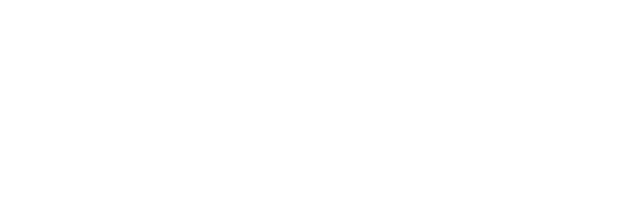
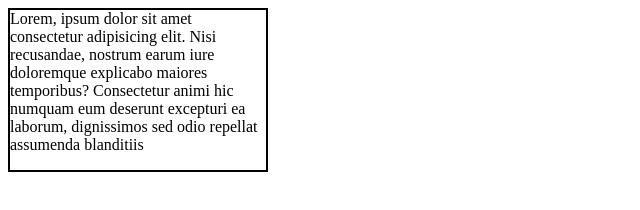
Before and after one commit to Aditya-j101/WebDevelopment, a plain HTML site: page CSS/CSS Overflow/Index.html in a window 1280 px wide. Shown: the whole page, without its empty margins (0-640 px from the left). Drawn offline with Linux system fonts and the light colour scheme.

Commit message:
Overflow Completed

```diff
--- a/CSS/CSS Overflow/Index.html
+++ b/CSS/CSS Overflow/Index.html
@@ -5,10 +5,22 @@
     <meta name="viewport" content="width=device-width, initial-scale=1.0">
     <title>CSS Overflow</title>
     <style>
-
+        .box{
+            width: 20vw;
+            height: 20vh;
+            border: 2px solid black;
+            /* overflow:auto;
+            overflow-x:hidden;
+            overflow-y:scroll; */
+            overflow: scroll scroll;
+            /* white-space: nowrap;
+            text-overflow: ellipsis ; */
+        }
     </style>
 </head>
 <body>
-
+    <div class="box">
+        Lorem, ipsum dolor sit amet consectetur adipisicing elit. Nisi recusandae, nostrum earum iure doloremque explicabo maiores temporibus? Consectetur animi hic numquam eum deserunt excepturi ea laborum, dignissimos sed odio repellat assumenda blanditiis
+    </div>
 </body>
 </html>
```
